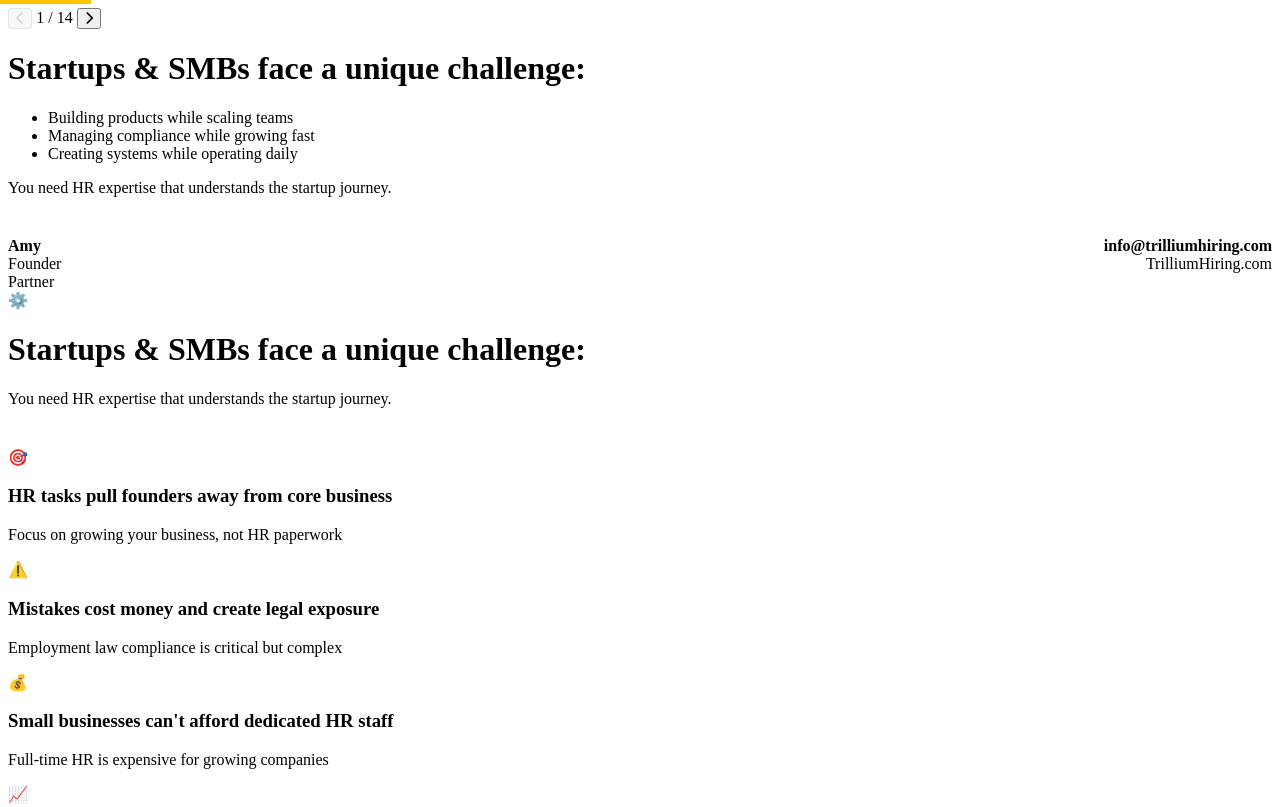
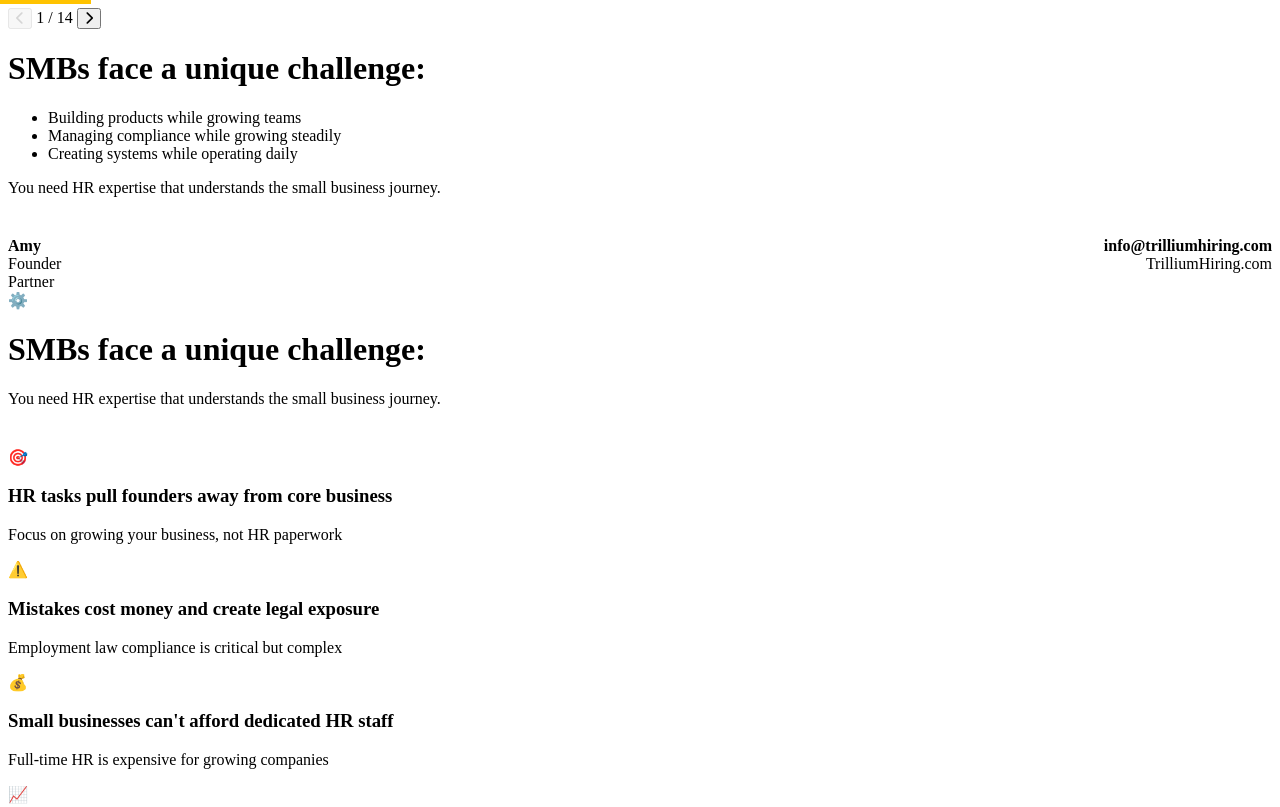
Before and after one commit to BTizzy/trillium-smb-presentation, a plain HTML site: page index.html in a window 1280 px wide. Shown: the top 807 px of the page. Drawn offline with Linux system fonts and the light colour scheme.

Commit message:
Finalize SMB-only text edits (no layout/price changes)

```diff
--- a/index.html
+++ b/index.html
@@ -23,14 +23,14 @@
         <div class="slide active" id="slide1">
             <div class="slide-content title-slide">
                 <div class="text-content">
-                    <h1>Startups & SMBs face a unique challenge:</h1>
+                    <h1>SMBs face a unique challenge:</h1>
                     <ul class="highlight-list">
-                        <li>Building products while scaling teams</li>
-                        <li>Managing compliance while growing fast</li>
+                        <li>Building products while growing teams</li>
+                        <li>Managing compliance while growing steadily</li>
                         <li>Creating systems while operating daily</li>
                     </ul>
                     <div class="emphasis">
-                        You need HR expertise that understands the startup journey.
+                        You need HR expertise that understands the small business journey.
                     </div>
                     <div style="display: flex; justify-content: space-between; margin-top: 40px; font-size: 16px; color: var(--trillium-gray);">
                         <div><strong>Amy</strong><br>Founder<br>Partner</div>
@@ -46,9 +46,9 @@
         <!-- Slide 2: Problem Statement -->
         <div class="slide" id="slide2">
             <div class="slide-content">
-                <h1 class="slide-title">Startups & SMBs face a unique challenge:</h1>
+                <h1 class="slide-title">SMBs face a unique challenge:</h1>
                 <div class="emphasis" style="margin-bottom: 40px;">
-                    You need HR expertise that understands the startup journey.
+                    You need HR expertise that understands the small business journey.
                 </div>
 
                 <div class="problems-grid">
@@ -367,7 +367,7 @@
                             <h3>Is professional HR really necessary for small teams?</h3>
                         </div>
                         <div class="answer">
-                            <p>That's exactly our specialty - startups and small teams need expert guidance the most.</p>
+                            <p>Exactly our specialty - SMBs and growing teams need expert guidance the most.</p>
                         </div>
                     </div>
 
```
